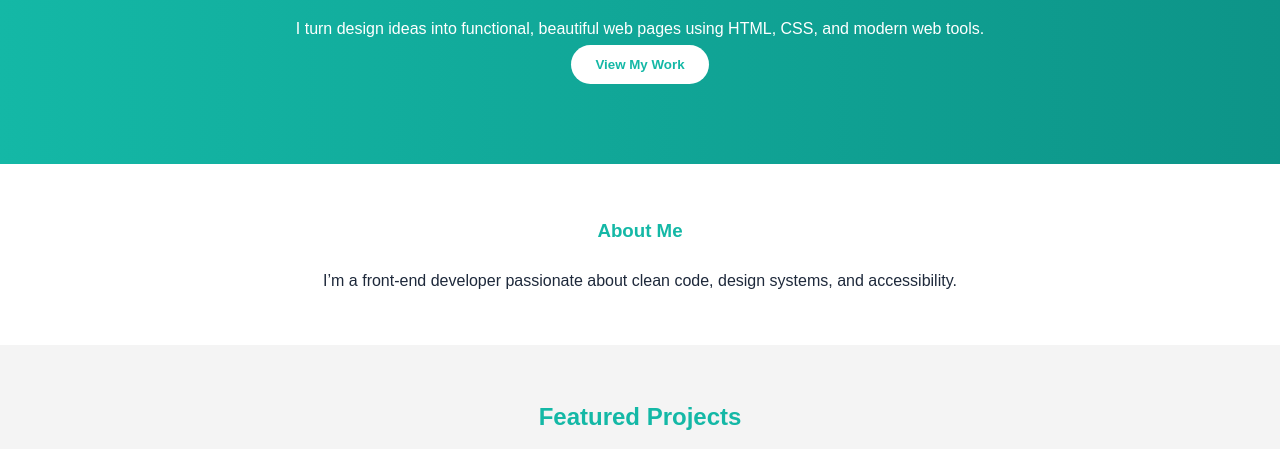
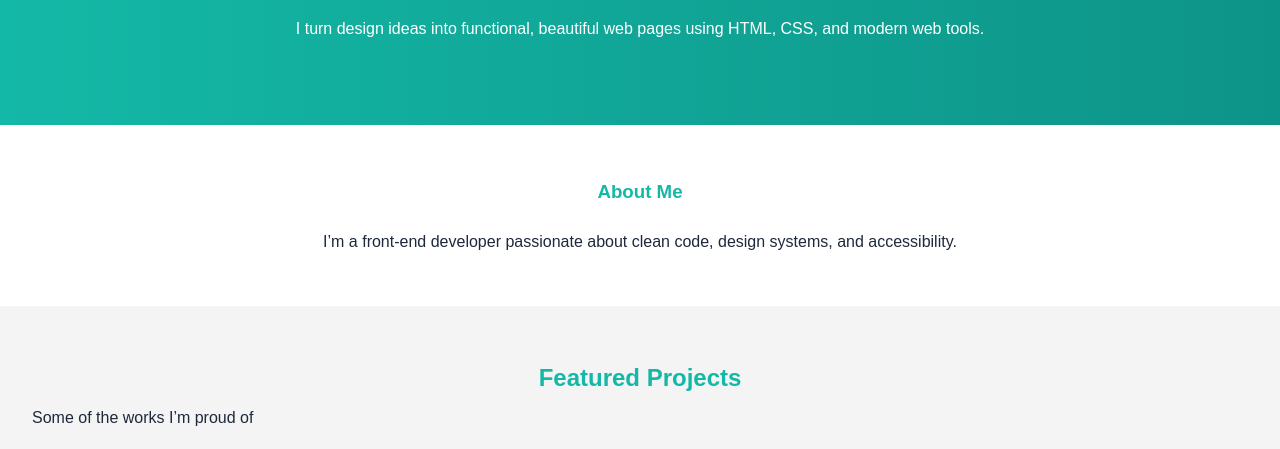
Before and after one commit to ajide950-source/Portfolio, a plain HTML site: page index.html in a window 1280 px wide. Shown: the part 301-750 px from the top of the page. Drawn offline with Linux system fonts and the light colour scheme.

```diff
--- a/index.html
+++ b/index.html
@@ -28,7 +28,6 @@
         <div class="hero-content">
             <h2>Hi, I’m Sikiru Lawal — I build fast, responsive websites.</h2>
             I turn design ideas into functional, beautiful web pages using HTML, CSS, and modern web tools.</p>
-            <button class="btn">View My Work</button>
         </div>
     </section>
 
```
